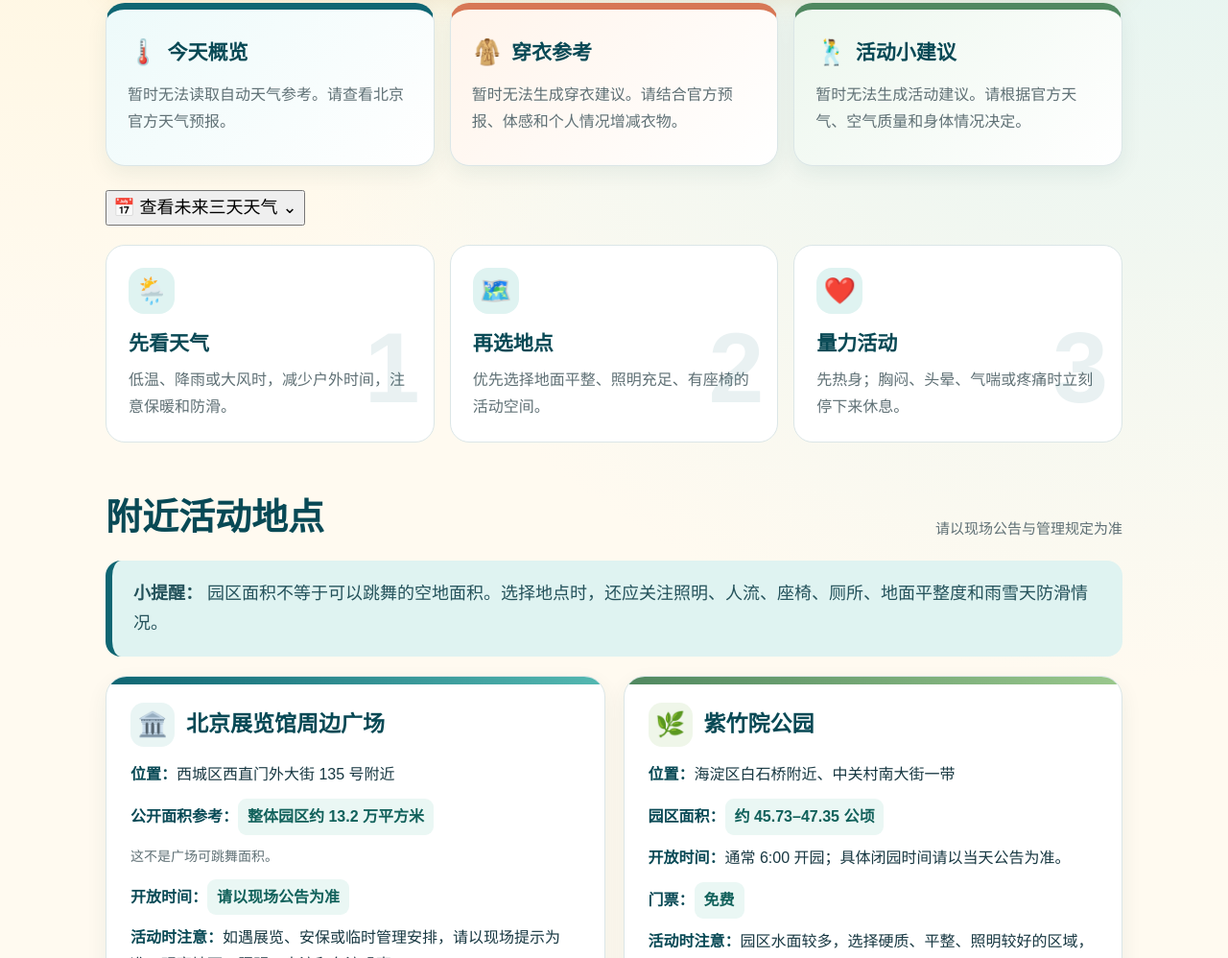
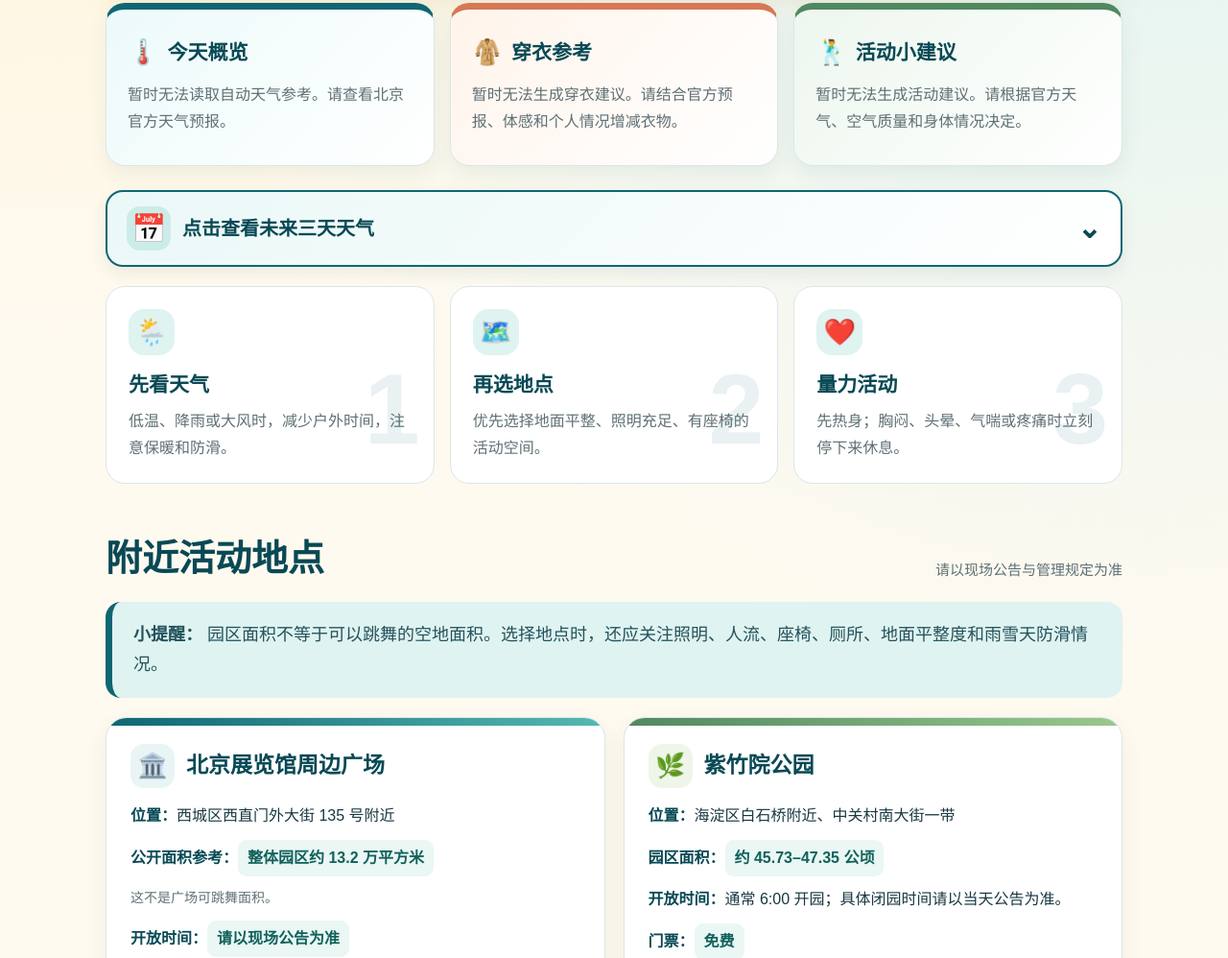
Before and after one commit to JoannaJessica/beijing-square-dance-weather, a plain HTML site: page index.html in a window 1280 px wide. Shown: the part 1006-2004 px from the top of the page at 96% size. Drawn offline with Linux system fonts and the light colour scheme; no server answers.

Commit message:
forecast button enlarge

```diff
--- a/index.html
+++ b/index.html
@@ -388,7 +388,24 @@
   text-align: left;
   box-shadow: 0 7px 18px rgba(20, 68, 76, 0.08);
 }
-
+.forecast-toggle-text {
+  display: flex;
+  align-items: center;
+  gap: 12px;
+}
+
+.forecast-logo {
+  display: inline-flex;
+  align-items: center;
+  justify-content: center;
+  width: 46px;
+  height: 46px;
+  flex: 0 0 auto;
+  border-radius: 14px;
+  background: #ccece8;
+  font-size: 29px;
+  line-height: 1;
+}
 .forecast-toggle:hover,
 .forecast-toggle:focus-visible {
   background: #d7f0ed;
@@ -1110,15 +1127,18 @@
 
     <div class="forecast-section">
   <button
-    class="secondary-toggle"
-    id="forecast-toggle"
-    type="button"
-    aria-expanded="false"
-    aria-controls="forecast-panel"
-  >
-    <span>📅 查看未来三天天气</span>
-    <span class="toggle-arrow" aria-hidden="true">⌄</span>
-  </button>
+  class="forecast-toggle"
+  id="forecast-toggle"
+  type="button"
+  aria-expanded="false"
+>
+  <span class="forecast-toggle-text">
+    <span class="forecast-logo" aria-hidden="true">📅</span>
+    点击查看未来三天天气
+  </span>
+
+  <span id="forecast-arrow" aria-hidden="true">⌄</span>
+</button>
 
   <div
     class="secondary-panel"
@@ -1862,7 +1882,7 @@
 
     initializeTextToggle();
     loadWeatherAndAir();
- const forecastToggle = document.getElementById("forecast-toggle");
+ const forecastToggle = document.getElementById("");
 const forecastPanel = document.getElementById("forecast-panel");
 const forecastArrow = document.getElementById("forecast-arrow");
 
```
